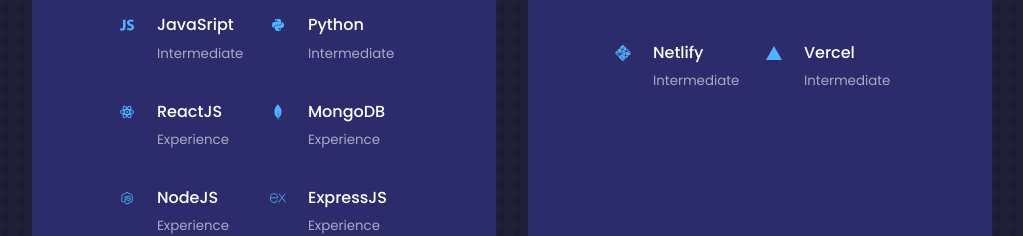
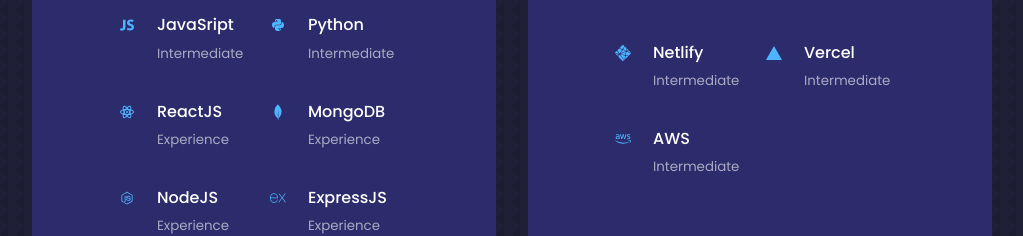
Before and after one commit to its-abhishek/AbhishekHonnapure, a React (Create React App) app: page / in a window 1280 px wide. Shown: the part 1982-2218 px from the top of the page, without its empty margins (128-1151 px from the left). Built offline with nearby package versions, Linux system fonts and the light colour scheme.

Commit message:
feat: added new tool

```diff
--- a/src/components/skills/Skills.jsx
+++ b/src/components/skills/Skills.jsx
@@ -19,6 +19,7 @@ import { faC } from '@fortawesome/free-solid-svg-icons';
 import { faTools } from '@fortawesome/free-solid-svg-icons';
 import { faCode } from '@fortawesome/free-solid-svg-icons';
 import { LuBrainCircuit } from "react-icons/lu";
+import { FaAws } from "react-icons/fa";
 
 const Experience = () => {
   return (
@@ -170,6 +171,13 @@ const Experience = () => {
                 <small className="text-light">Intermediate</small>
               </div>
             </article>
+            <article className="experience_details">
+              <FaAws className="experience_details-icon" />
+              <div>
+                <h4>AWS</h4>
+                <small className="text-light">Intermediate</small>
+              </div>
+            </article>
           </div>
         </div>
       </div>
```
